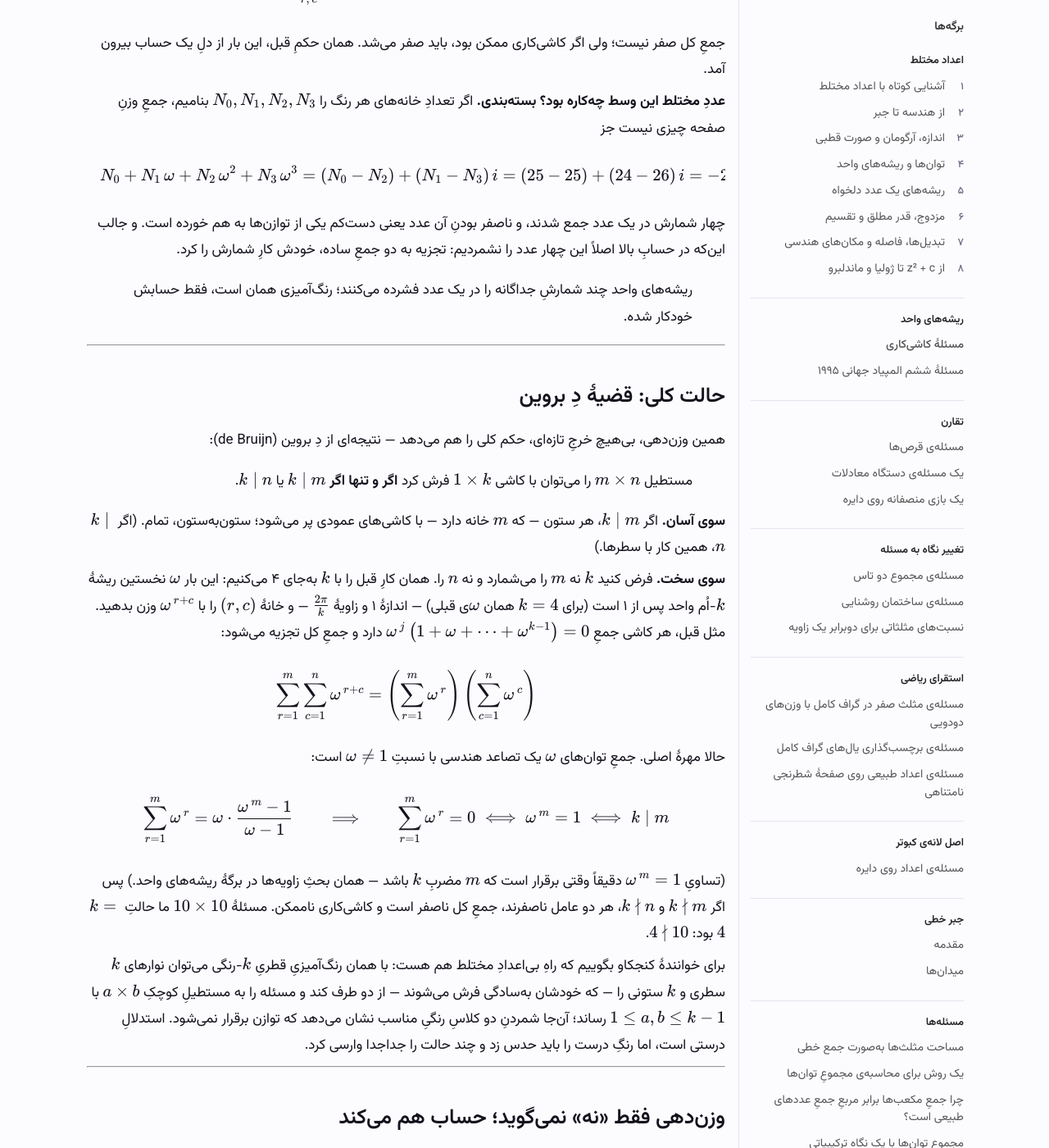
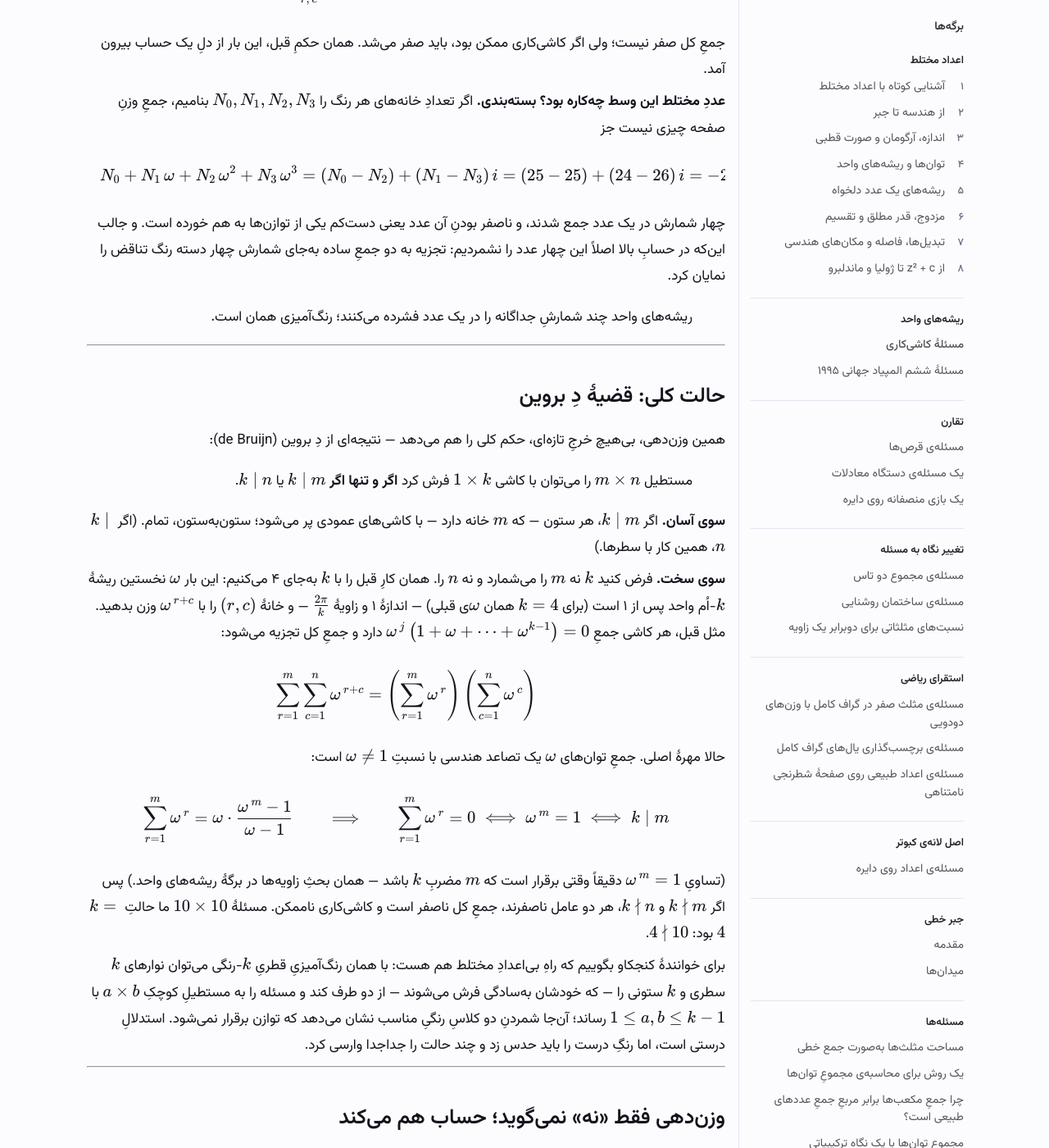
Before and after one commit to pooyarezaie/Fractal-Notes, a Jekyll site: the page built from problem-solving/roots-of-unity/tiling-with-roots-of-unity.md, in a window 1280 px wide and 1400 px high, scrolled down 3828 px. Shown: the whole window at 82% size. Built offline with Jekyll 4.4.1, drawn with Linux system fonts in a browser that asks for light colours; some of the changed text lies outside the part shown.

Commit message:
Minor improvements

```diff
--- a/problem-solving/roots-of-unity/tiling-with-roots-of-unity.md
+++ b/problem-solving/roots-of-unity/tiling-with-roots-of-unity.md
@@ -116,9 +116,9 @@ N_0 + N_1\,\omega + N_2\,\omega^2 + N_3\,\omega^3
 = (N_0 - N_2) + (N_1 - N_3)\,i = (25 - 25) + (24 - 26)\,i = -2i
 $$
 
-چهار شمارش در یک عدد جمع شدند، و ناصفر بودنِ آن عدد یعنی دست‌کم یکی از توازن‌ها به هم خورده است. و جالب این‌که در حسابِ بالا اصلاً این چهار عدد را نشمردیم: تجزیه به دو جمعِ ساده، خودش کارِ شمارش را کرد.
+چهار شمارش در یک عدد جمع شدند، و ناصفر بودنِ آن عدد یعنی دست‌کم یکی از توازن‌ها به هم خورده است. و جالب این‌که در حسابِ بالا اصلاً این چهار عدد را نشمردیم: تجزیه به دو جمعِ ساده به‌جای شمارش چهار دسته رنگ تناقض را نمایان کرد.
 
-> ریشه‌های واحد چند شمارشِ جداگانه را در یک عدد فشرده می‌کنند؛ رنگ‌آمیزی همان است، فقط حسابش خودکار شده.
+> ریشه‌های واحد چند شمارشِ جداگانه را در یک عدد فشرده می‌کنند؛ رنگ‌آمیزی همان است.
 
 ---
 
@@ -230,8 +230,6 @@ $$
 
 > صفحهٔ $8 \times 8$ منهای خانهٔ $(a, b)$ دقیقاً وقتی با کاشی $1 \times 3$ فرش می‌شود که **هر دو مختصات مضربِ ۳ باشند.**
 
-به عقب برگردید و ببینید چه شد: دو جای‌گذاری، دو معادله؛ و دو معادله، محاصرهٔ کاملِ جواب. رنگ‌آمیزی‌ها معمولاً فقط امتناع نشان می‌دهند؛ این‌جا وزن‌دهی، مجموعهٔ جواب را **محاسبه** کرد.
-
 ---
 
 ## پشتِ پرده: زبانِ چندجمله‌ای‌ها
```
Also changed, not shown: other parts of problem-solving/roots-of-unity/tiling-with-roots-of-unity.md (+5 -5 lines).
